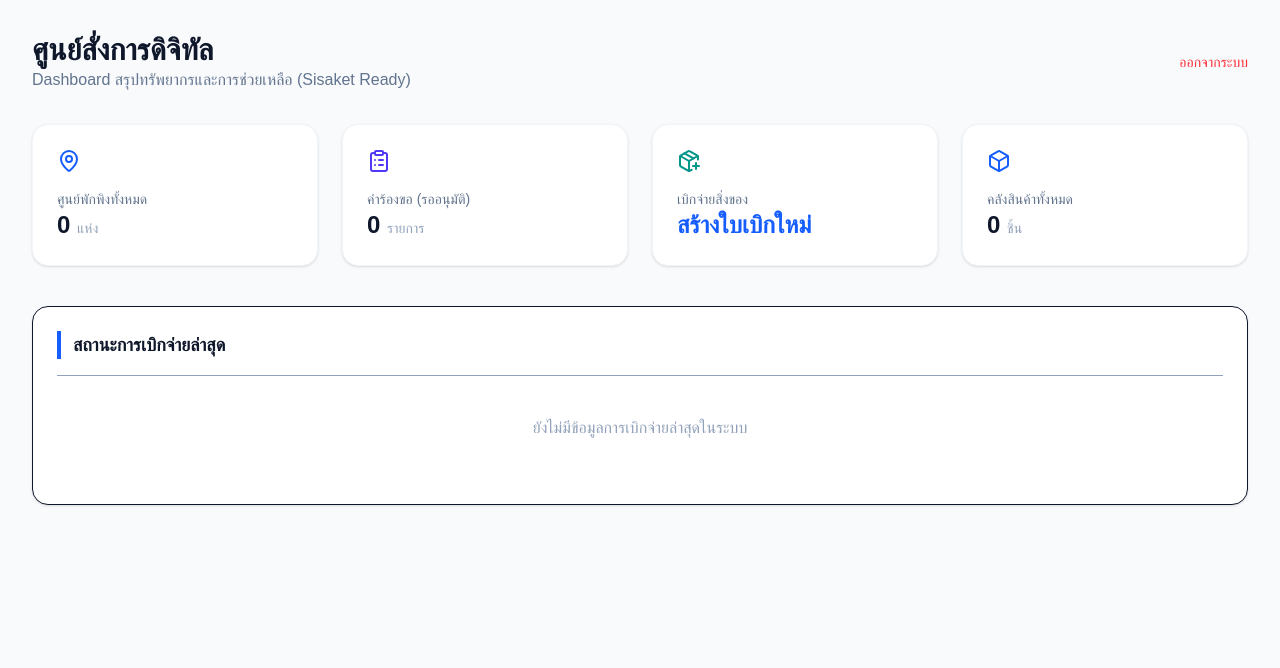
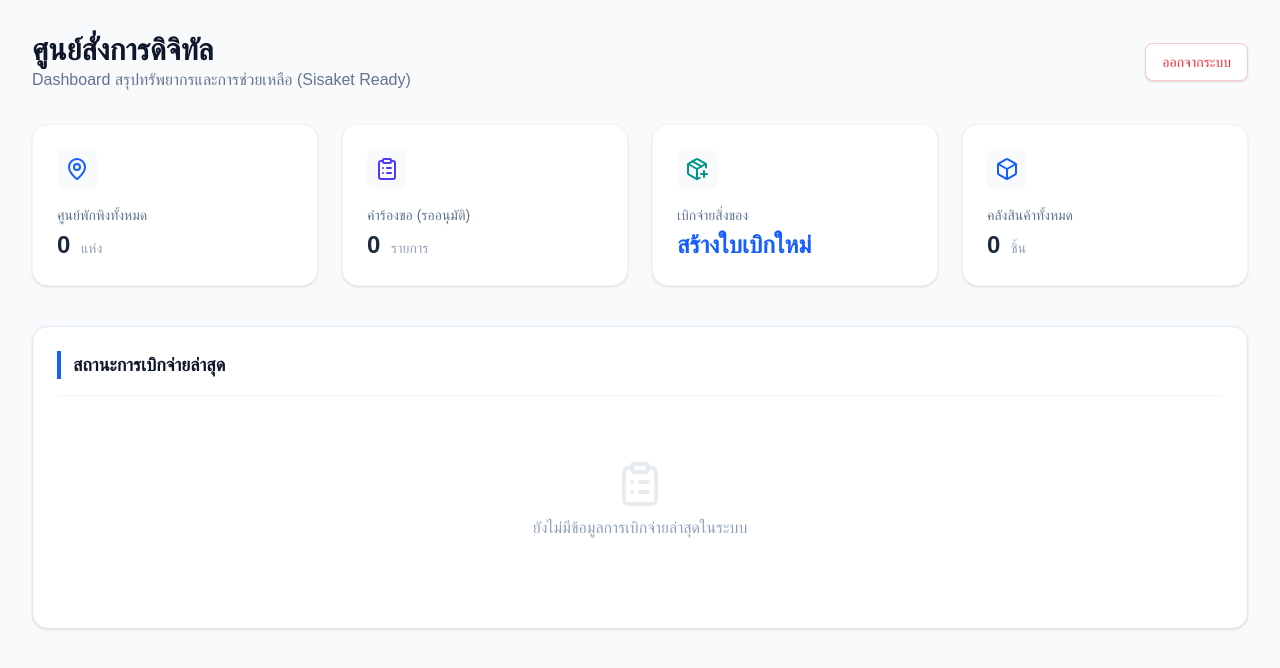
Before and after one commit to Garfew69/sisaket-frontend, a Next.js app: page / in a window 1280 px wide. Shown: the top 668 px of the page. Built offline with nearby package versions, Linux system fonts and the light colour scheme; no server answers; sample sign-in values are in the browser's storage.

Commit message:
Add all project files

```diff
--- a/app/page.tsx
+++ b/app/page.tsx
@@ -1,40 +1,50 @@
 'use client';
 import { useEffect, useState } from 'react';
 import axios from 'axios';
-import { useRouter } from 'next/navigation'; // 1. เพิ่มการนำเข้า useRouter
+import { useRouter } from 'next/navigation';
 import { MapPin, ClipboardList, PackagePlus, Box } from 'lucide-react';
 
 export default function Home() {
-  const router = useRouter(); // 2. ประกาศตัวแปร router
+  const router = useRouter();
+  const [mounted, setMounted] = useState(false); // เช็คว่า Client โหลดเสร็จหรือยัง
   const [data, setData] = useState({
     totalShelters: 0,
     pendingRequests: 0,
     totalItems: 0,
   });
 
-  // เช็คสถานะการเข้าสู่ระบบ
+  // 1. ตรวจสอบสิทธิ์การเข้าใช้งาน (Auth Guard)
   useEffect(() => {
-    const token = localStorage.getItem('token');
+    setMounted(true); // ยืนยันว่าโหลดที่ฝั่ง Client แล้ว
+    const token = typeof window !== 'undefined' ? localStorage.getItem('token') : null;
+
     if (!token) {
-      router.push('/login');
+      router.replace('/login'); // ใช้ replace เพื่อไม่ให้ผู้ใช้กดย้อนกลับมาหน้า Dashboard ได้
     }
   }, [router]);
 
-  // ดึงข้อมูล Dashboard
+  // 2. ดึงข้อมูล Dashboard
   useEffect(() => {
     const token = localStorage.getItem('token');
+    if (!token) return;
 
-    // ดึงข้อมูลจาก API โดยใส่ Token แนบไปด้วย (เผื่อระบบต้องการ Auth)
     axios.get(`${process.env.NEXT_PUBLIC_API_URL}/api/dashboard`, {
       headers: { Authorization: `Bearer ${token}` }
     })
       .then(res => setData(res.data))
       .catch(err => {
         console.error("Dashboard Error:", err);
-        // ถ้า Token หมดอายุ หรือ API พัง อาจจะให้กลับไป Login ใหม่
-        if (err.response?.status === 401) router.push('/login');
+        if (err.response?.status === 401) {
+          localStorage.removeItem('token');
+          router.replace('/login');
+        }
       });
   }, [router]);
+
+  // ป้องกัน Error ระหว่าง Server-side Rendering
+  if (!mounted) {
+    return <div className="min-h-screen bg-slate-50 flex items-center justify-center">กำลังโหลด...</div>;
+  }
 
   return (
     <div className="min-h-screen bg-slate-50 p-8 text-slate-900">
@@ -44,8 +54,12 @@ export default function Home() {
           <p className="text-slate-500">Dashboard สรุปทรัพยากรและการช่วยเหลือ (Sisaket Ready)</p>
         </div>
         <button
-          onClick={() => { localStorage.clear(); router.push('/login'); }}
-          className="text-sm text-red-500 hover:underline"
+          onClick={() => {
+            localStorage.removeItem('token');
+            localStorage.removeItem('role');
+            router.replace('/login');
+          }}
+          className="px-4 py-2 bg-white border border-red-200 text-red-500 rounded-lg hover:bg-red-50 transition-colors text-sm font-medium shadow-sm"
         >
           ออกจากระบบ
         </button>
@@ -53,31 +67,31 @@ export default function Home() {
 
       {/* สรุปข้อมูล 4 ช่อง */}
       <div className="grid grid-cols-1 md:grid-cols-4 gap-6 mb-10">
-        <StatCard icon={<MapPin className="text-blue-600" />} title="ศูนย์พักพิงทั้งหมด" value={data.totalShelters} unit="แห่ง" />
-        <StatCard icon={<ClipboardList className="text-indigo-600" />} title="คำร้องขอ (รออนุมัติ)" value={data.pendingRequests} unit="รายการ" />
-        <StatCard icon={<PackagePlus className="text-teal-600" />} title="เบิกจ่ายสิ่งของ" value="สร้างใบเบิกใหม่" isSpecial />
-        <StatCard icon={<Box className="text-blue-600" />} title="คลังสินค้าทั้งหมด" value={data.totalItems?.toLocaleString() || 0} unit="ชิ้น" />
+        <StatCard icon={<MapPin className="text-blue-600" size={24} />} title="ศูนย์พักพิงทั้งหมด" value={data.totalShelters} unit="แห่ง" />
+        <StatCard icon={<ClipboardList className="text-indigo-600" size={24} />} title="คำร้องขอ (รออนุมัติ)" value={data.pendingRequests} unit="รายการ" />
+        <StatCard icon={<PackagePlus className="text-teal-600" size={24} />} title="เบิกจ่ายสิ่งของ" value="สร้างใบเบิกใหม่" isSpecial />
+        <StatCard icon={<Box className="text-blue-600" size={24} />} title="คลังสินค้าทั้งหมด" value={data.totalItems?.toLocaleString() || 0} unit="ชิ้น" />
       </div>
 
       {/* ตารางจำลอง */}
-      <div className="bg-white p-6 rounded-2xl shadow-sm border">
+      <div className="bg-white p-6 rounded-2xl shadow-sm border border-slate-200">
         <h2 className="text-lg font-bold mb-4 border-l-4 border-blue-600 pl-3">สถานะการเบิกจ่ายล่าสุด</h2>
-        <div className="text-center py-10 text-slate-400 border-t">
-          ยังไม่มีข้อมูลการเบิกจ่ายล่าสุดในระบบ
+        <div className="text-center py-16 text-slate-400 border-t border-slate-100">
+          <ClipboardList className="mx-auto mb-2 opacity-20" size={48} />
+          <p>ยังไม่มีข้อมูลการเบิกจ่ายล่าสุดในระบบ</p>
         </div>
       </div>
     </div>
   );
 }
 
-// Component สำหรับการ์ดสถิติ (คงเดิมแต่เพิ่มการป้องกันค่า undefined)
 function StatCard({ icon, title, value, unit = "", isSpecial = false }: any) {
   return (
-    <div className="bg-white p-6 rounded-2xl shadow-sm border border-slate-100 hover:shadow-md transition-shadow">
-      <div className="mb-4">{icon}</div>
-      <p className="text-slate-500 text-sm">{title}</p>
-      <div className={`text-2xl font-bold ${isSpecial ? 'text-blue-600' : ''}`}>
-        {value} <span className="text-sm font-normal text-slate-400">{unit}</span>
+    <div className="bg-white p-6 rounded-2xl shadow-sm border border-slate-100 hover:shadow-md transition-all cursor-default">
+      <div className="mb-4 p-2 bg-slate-50 w-fit rounded-lg">{icon}</div>
+      <p className="text-slate-500 text-sm font-medium">{title}</p>
+      <div className={`text-2xl font-bold mt-1 ${isSpecial ? 'text-blue-600' : 'text-slate-800'}`}>
+        {value} <span className="text-sm font-normal text-slate-400 ml-1">{unit}</span>
       </div>
     </div>
   );
--- a/package.json
+++ b/package.json
@@ -11,7 +11,7 @@
   "dependencies": {
     "axios": "^1.13.5",
     "lucide-react": "^0.575.0",
-    "next": "16.1.6",
+    "next": "^16.1.6",
     "react": "19.2.3",
     "react-dom": "19.2.3"
   },
```
Also changed, not shown: 1 other file (tests, documents, lock files or other folders).
